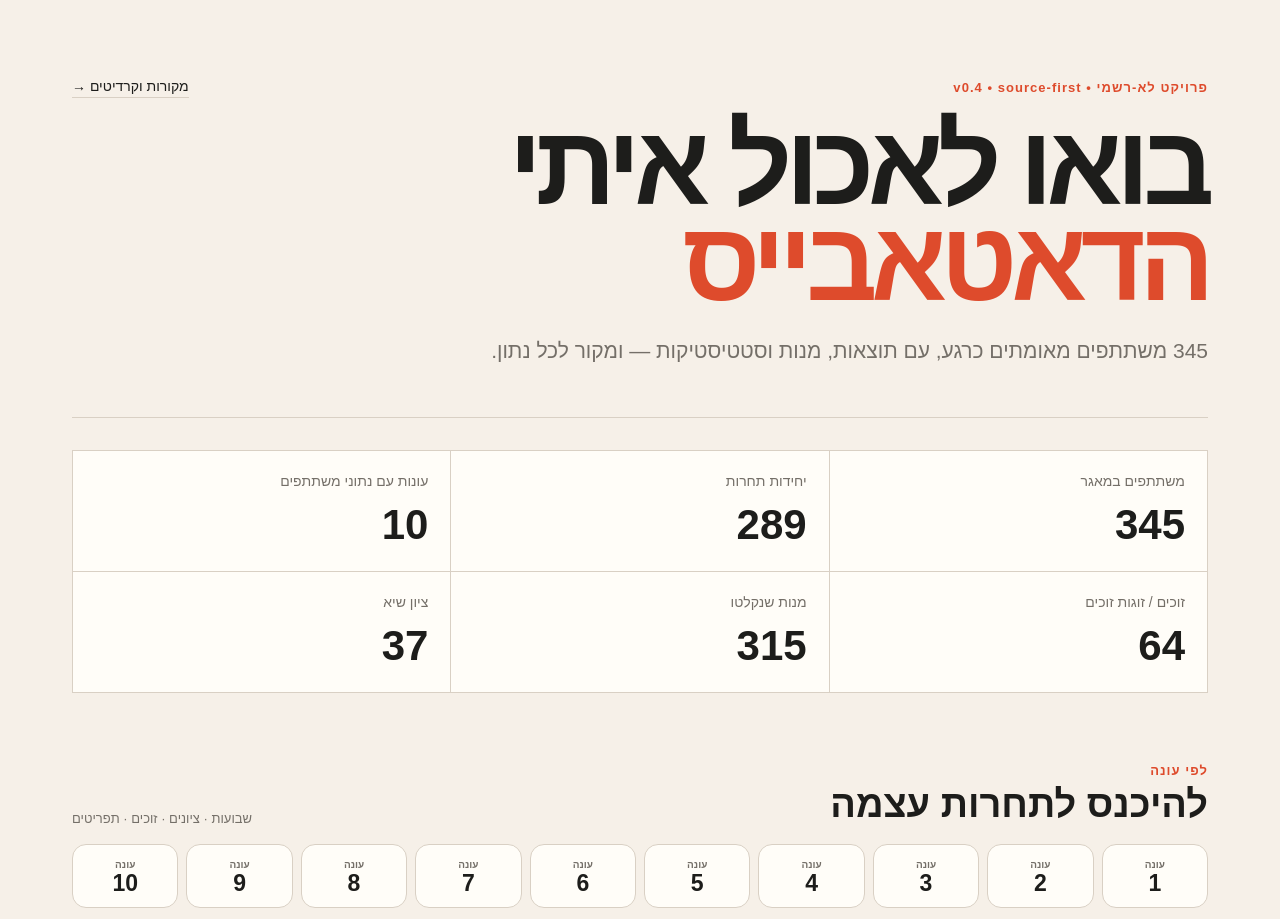
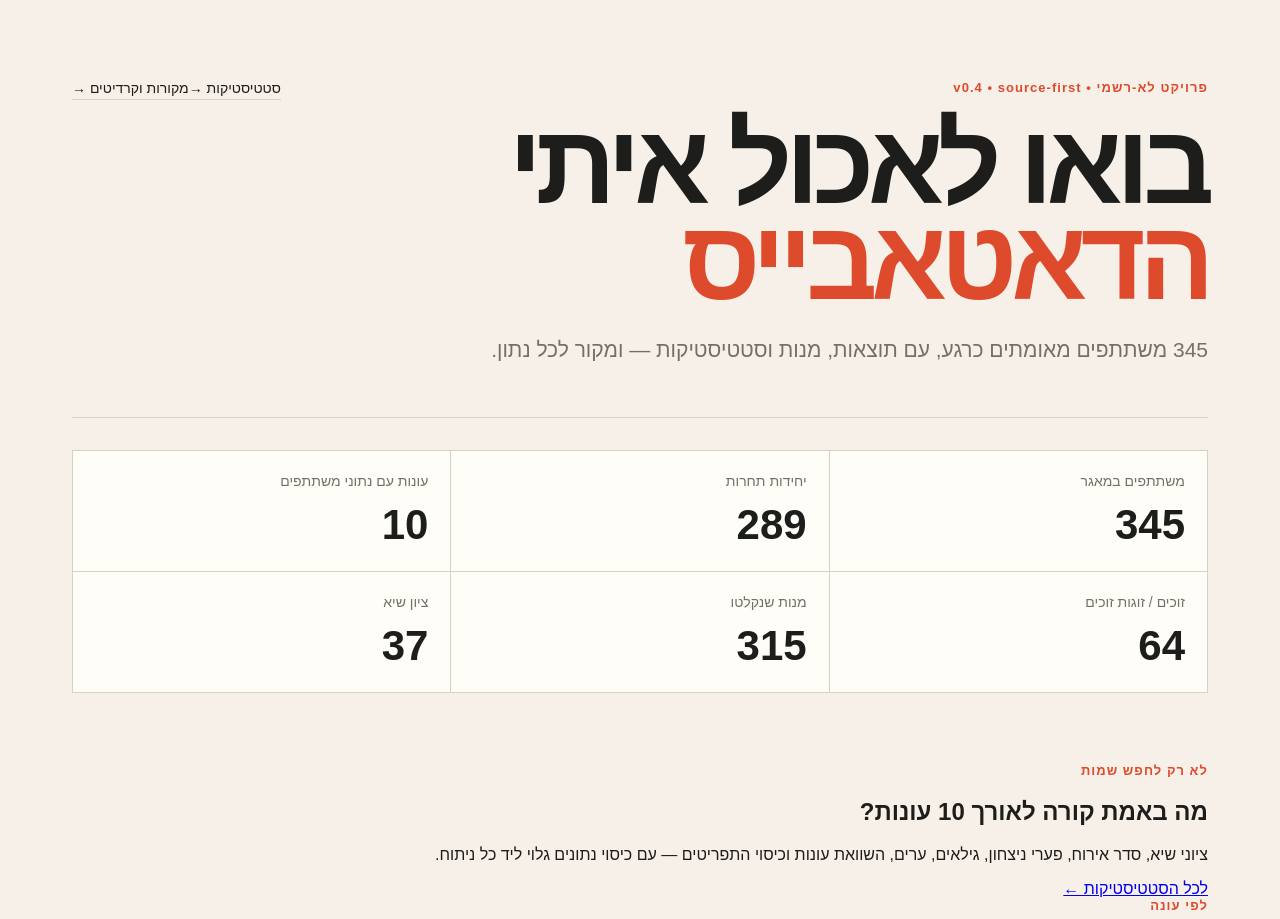
Before and after one commit to yossi-weinberger/come-dine-stats, a Next.js app: page / in a window 1280 px wide. Shown: the top 919 px of the page. Built offline with nearby package versions, Linux system fonts and the light colour scheme.

Commit message:
link statistics dashboard from home

```diff
--- a/app/page.tsx
+++ b/app/page.tsx
@@ -21,7 +21,10 @@ export default function Home() {
       <section className="hero">
         <div className="heroTop">
           <div className="eyebrow">פרויקט לא-רשמי • v0.4 • source-first</div>
-          <Link className="creditsLink" href="/sources">מקורות וקרדיטים →</Link>
+          <div className="heroLinks">
+            <Link className="creditsLink" href="/stats">סטטיסטיקות →</Link>
+            <Link className="creditsLink" href="/sources">מקורות וקרדיטים →</Link>
+          </div>
         </div>
         <h1>בואו לאכול איתי<br/><em>הדאטאבייס</em></h1>
         <p>{stats.participants} משתתפים מאומתים כרגע, עם תוצאות, מנות וסטטיסטיקות — ומקור לכל נתון.</p>
@@ -34,6 +37,15 @@ export default function Home() {
         <Stat label="זוכים / זוגות זוכים" value={stats.winners} />
         <Stat label="מנות שנקלטו" value={stats.dishes} />
         <Stat label="ציון שיא" value={stats.topScore} />
+      </section>
+
+      <section className="statsTeaser" aria-labelledby="stats-teaser-title">
+        <div>
+          <div className="eyebrow">לא רק לחפש שמות</div>
+          <h2 id="stats-teaser-title">מה באמת קורה לאורך 10 עונות?</h2>
+          <p>ציוני שיא, סדר אירוח, פערי ניצחון, גילאים, ערים, השוואת עונות וכיסוי התפריטים — עם כיסוי נתונים גלוי ליד כל ניתוח.</p>
+        </div>
+        <Link href="/stats">לכל הסטטיסטיקות ←</Link>
       </section>
 
       <section className="seasonStrip" aria-labelledby="season-strip-title">
```
